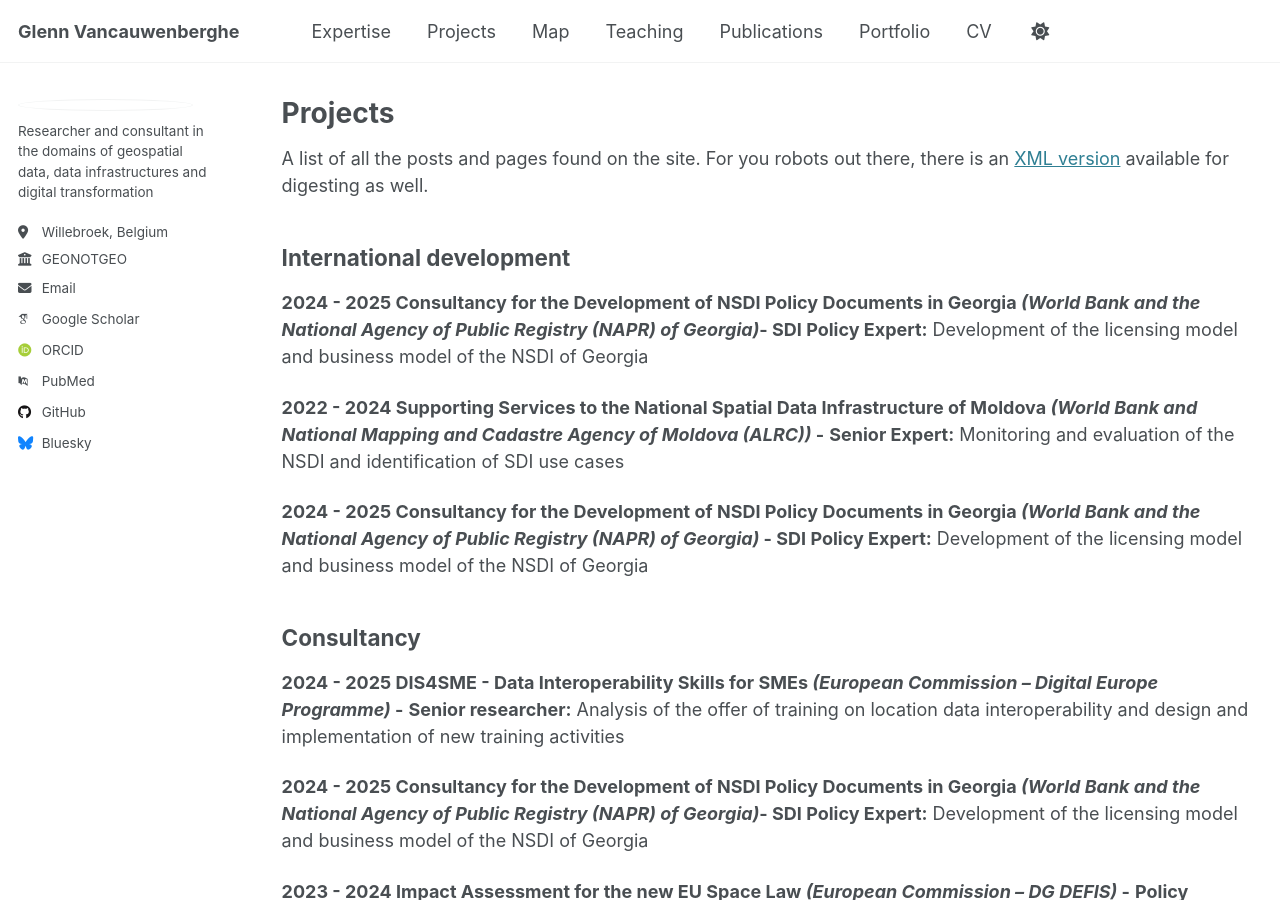
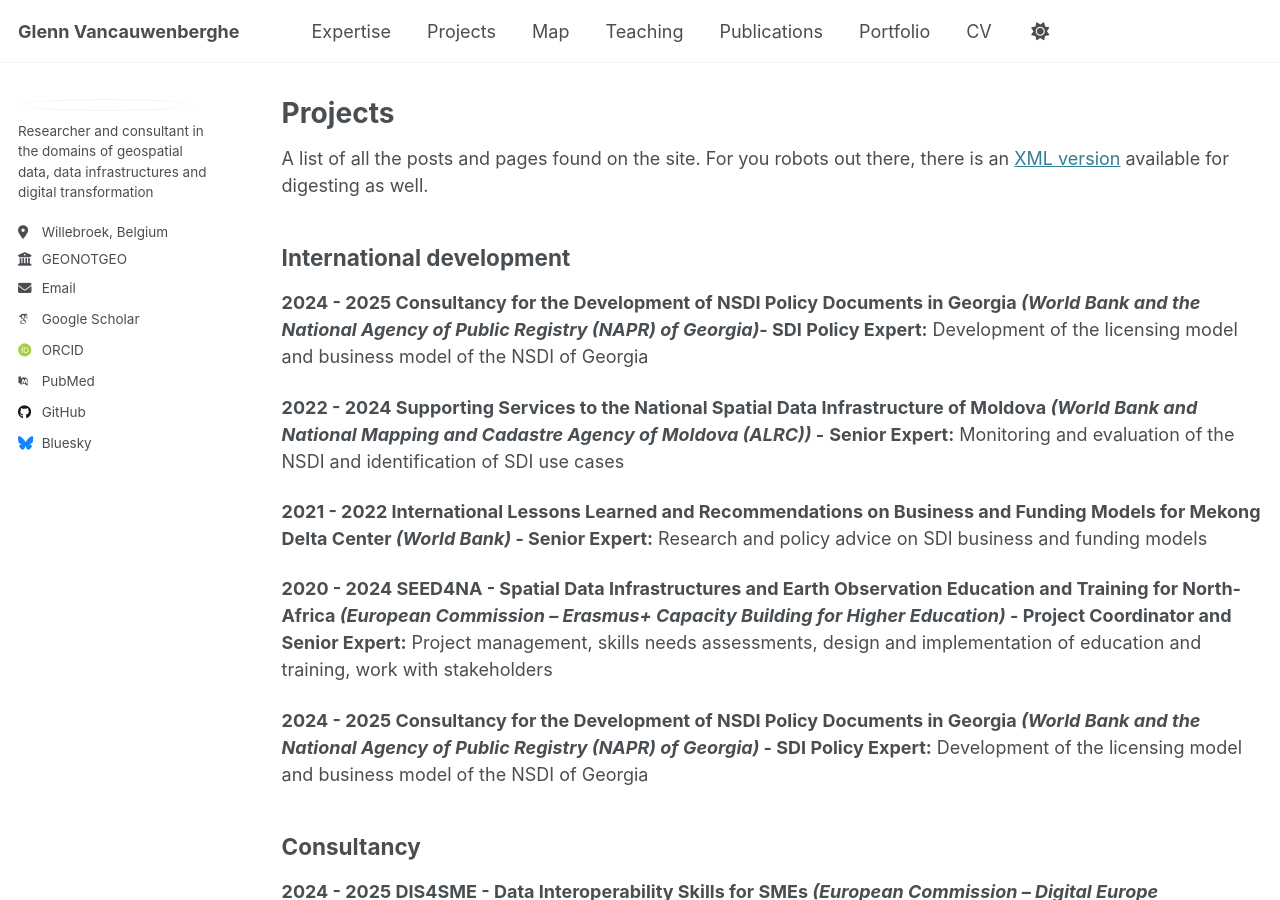
Before and after one commit to GVancauwenberghe/gvancauwenberghe.github.io, a Jekyll site: the page built from _pages/projects.md, in a window 1280 px wide and 900 px high. Built offline with Jekyll 4.4.1, drawn with Linux system fonts in a browser that asks for light colours; some web fonts are replaced.

Commit message:
Update projects.md

```diff
--- a/_pages/projects.md
+++ b/_pages/projects.md
@@ -15,6 +15,12 @@ SDI Policy Expert:**   Development of the licensing model and business model of
 
 **2022 - 2024 Supporting Services to the National Spatial Data Infrastructure of Moldova _(World Bank and National Mapping and Cadastre Agency of Moldova (ALRC))_ -**
 **Senior Expert:** Monitoring and evaluation of the NSDI and identification of SDI use cases
+
+**2021 - 2022 International Lessons Learned and Recommendations on Business and Funding Models for Mekong Delta Center _(World Bank)_ -
+Senior Expert:**   Research and policy advice on SDI business and funding models
+
+**2020 - 2024 SEED4NA - Spatial Data Infrastructures and Earth Observation Education and Training for North-Africa _(European Commission – Erasmus+ Capacity Building for Higher Education)_ -
+Project Coordinator and Senior Expert:**   Project management, skills needs assessments, design and implementation of education and training, work with stakeholders
 
 **2024 - 2025 Consultancy for the Development of NSDI Policy Documents in Georgia _(World Bank and the National Agency of Public Registry (NAPR) of Georgia)_ -
 SDI Policy Expert:**   Development of the licensing model and business model of the NSDI of Georgia
```
